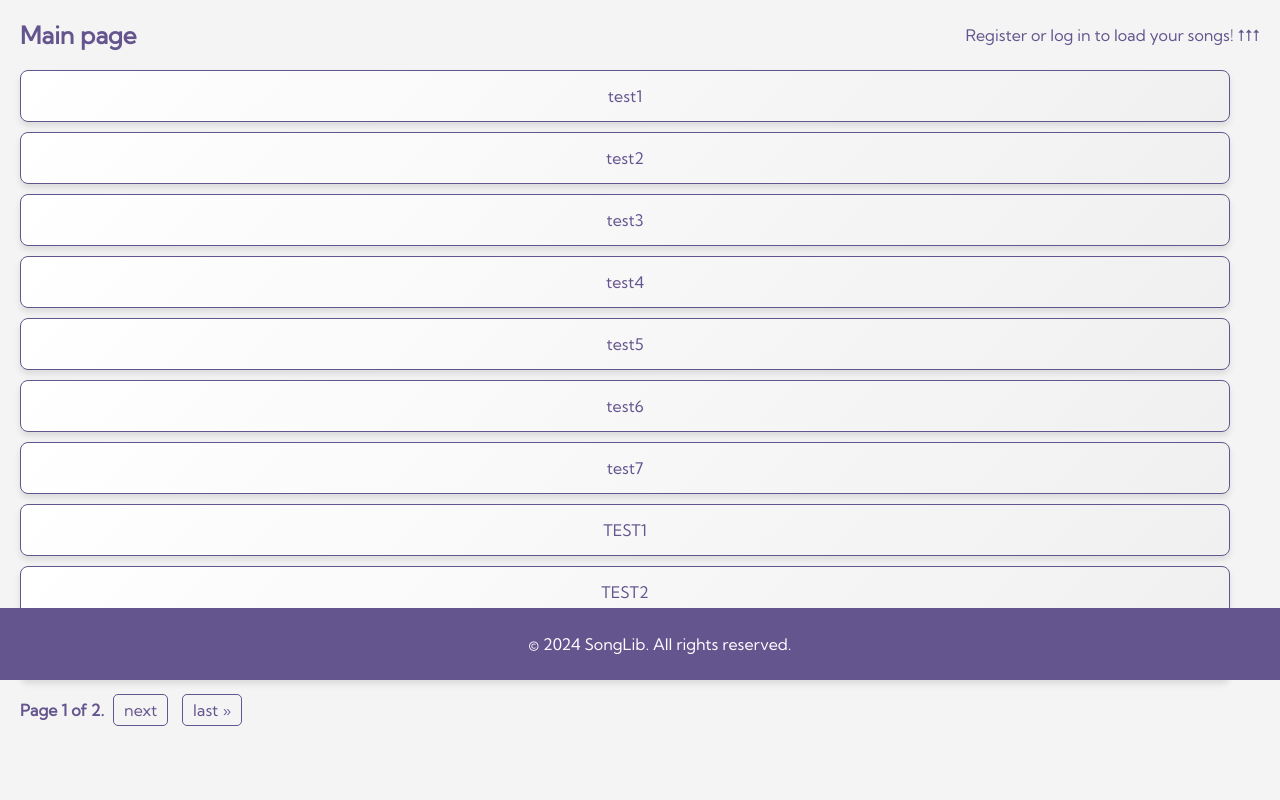
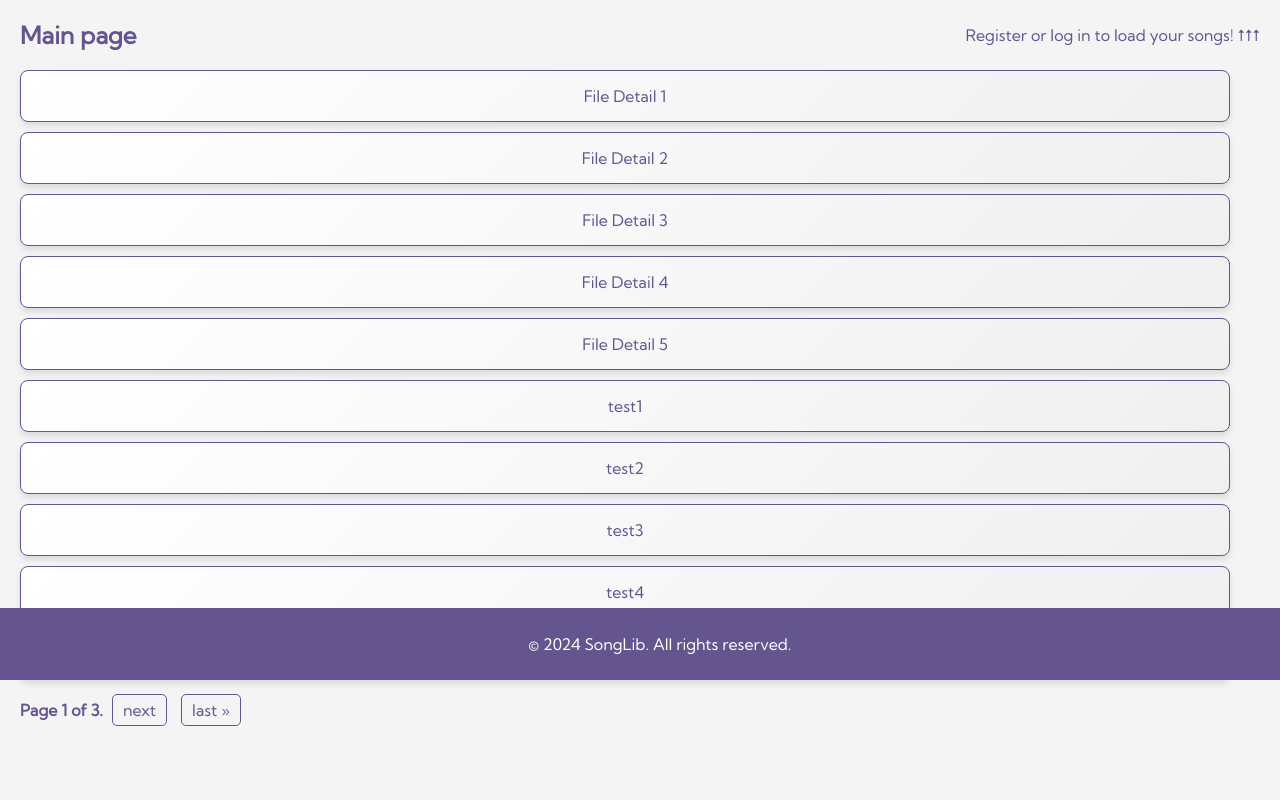
Before and after one commit to SwogiK/SongLib, a Django app: page / in a window 1280 px wide. Shown: the part 120-920 px from the top of the page. Run offline with Django 5.2, Linux system fonts and the light colour scheme; data comes from the database, SQL or seed files in the repository; both versions use the stored data as it was before the commit; some web fonts are replaced.

Commit message:
Songlib 0.3.2 (testfiles)

```diff
--- a/project_songlib/songlib/main/templates/home.html
+++ b/project_songlib/songlib/main/templates/home.html
@@ -13,13 +13,21 @@
 </div>
 
 <div class="file-list">
-    {% for file in page_obj %}
-    <div class="file-item">
-        <a href="{% url 'file_detail' file.id %}" class="full-width-button">{{ file.title }}</a>
-    </div>
+    <!-- Отображение кнопок и файлов -->
+    {% for item in page_obj %}
+        {% if item.url %}  <!-- Если элемент - кнопка -->
+        <div class="file-item">
+            <a href="{% url item.url item.id %}" class="full-width-button">{{ item.title }}</a>
+        </div>
+        {% else %}  <!-- Если элемент - файл -->
+        <div class="file-item">
+            <a href="{% url 'file_detail' item.id %}" class="full-width-button">{{ item.title }}</a>
+        </div>
+        {% endif %}
     {% endfor %}
 </div>
 
+<!-- Пагинация -->
 <div class="pagination">
     <span class="step-links">
         {% if page_obj.has_previous %}
--- a/project_songlib/songlib/main/views.py
+++ b/project_songlib/songlib/main/views.py
@@ -9,11 +9,39 @@ from django.contrib.auth.decorators import login_required
 
 # Главная страница
 def home(request):
-    files = UploadedFile.objects.all()  # Получаем все загруженные файлы
-    paginator = Paginator(files, 10)  # Показываем 10 файлов на странице
-    page_number = request.GET.get('page')  # Получаем номер текущей страницы
+    # Получаем все загруженные файлы
+    files = UploadedFile.objects.all()
+
+    # Список существующих файлов (например, с ID 1, 2, 3, 4, 5)
+    existing_file_ids = [file.id for file in files]
+
+    # Создаем список кнопок для перехода на страницы file_detail_1, file_detail_2 и т.д.
+    special_buttons = []
+    if 1 in existing_file_ids:
+        special_buttons.append({'title': 'File Detail 1', 'url': 'file_detail_1', 'id': 1})
+    if 2 in existing_file_ids:
+        special_buttons.append({'title': 'File Detail 2', 'url': 'file_detail_2', 'id': 2})
+    if 3 in existing_file_ids:
+        special_buttons.append({'title': 'File Detail 3', 'url': 'file_detail_3', 'id': 3})
+    if 4 in existing_file_ids:
+        special_buttons.append({'title': 'File Detail 4', 'url': 'file_detail_4', 'id': 4})
+    if 5 in existing_file_ids:
+        special_buttons.append({'title': 'File Detail 5', 'url': 'file_detail_5', 'id': 5})
+
+    # Объединяем кнопки и файлы в один список
+    all_items = list(special_buttons) + list(files)
+
+    # Настройка пагинации (показывать по 10 элементов на странице)
+    paginator = Paginator(all_items, 10)
+    page_number = request.GET.get('page')  # Получаем номер текущей страницы из GET-параметра
     page_obj = paginator.get_page(page_number)  # Получаем объект страницы
-    return render(request, 'home.html', {'page_obj': page_obj})  # Рендерим шаблон с данными
+
+    # Передаем объект страницы в шаблон
+    context = {
+        'page_obj': page_obj,
+    }
+    return render(request, 'home.html', context)
+
 
 # Страница загрузки файлов
 def load_song(request):
```
Also changed, not shown: project_songlib/songlib/db.sqlite3, project_songlib/songlib/main/migrations/0005_alter_uploadedfile_uploaded_at_delete_userprofile.py (added).
